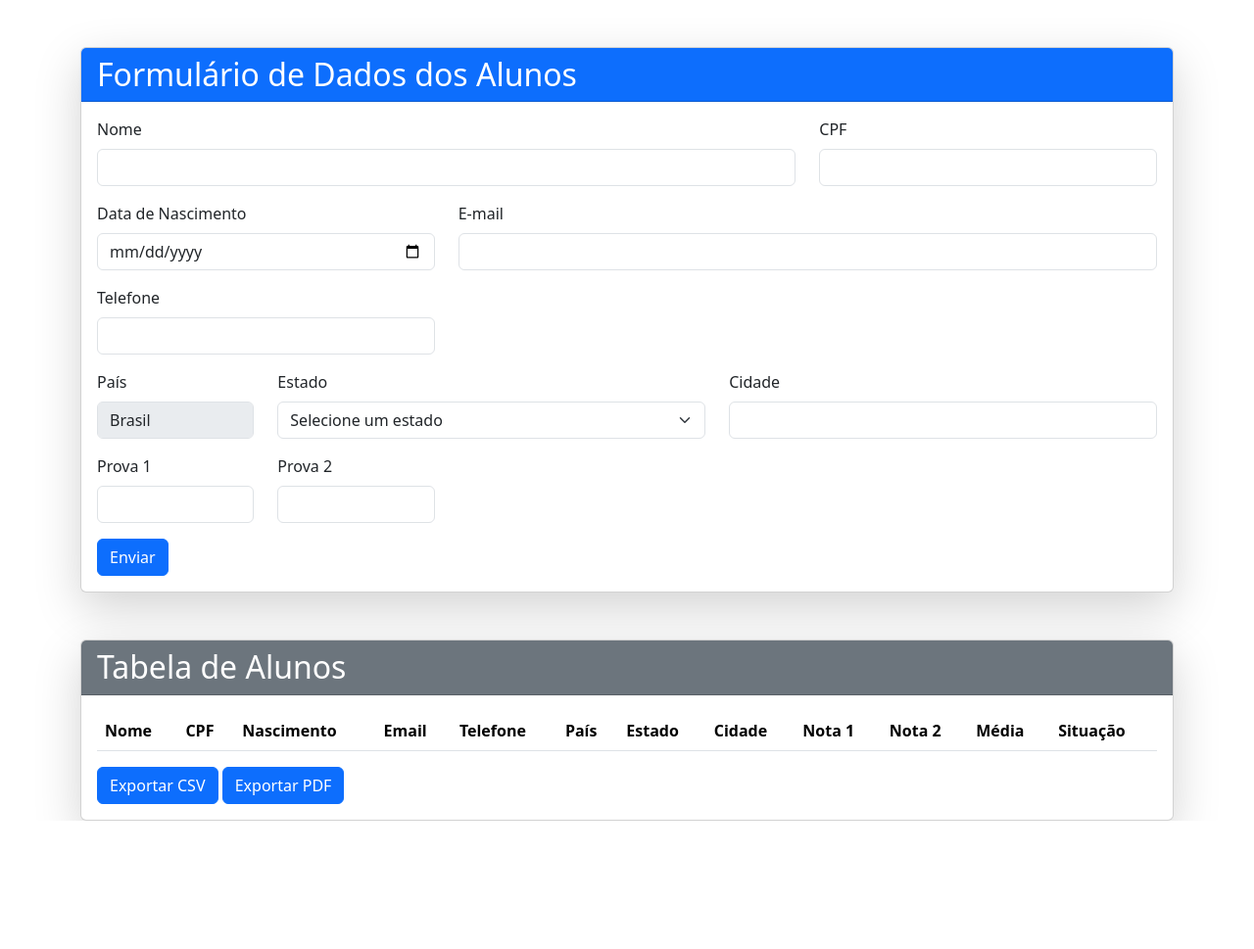
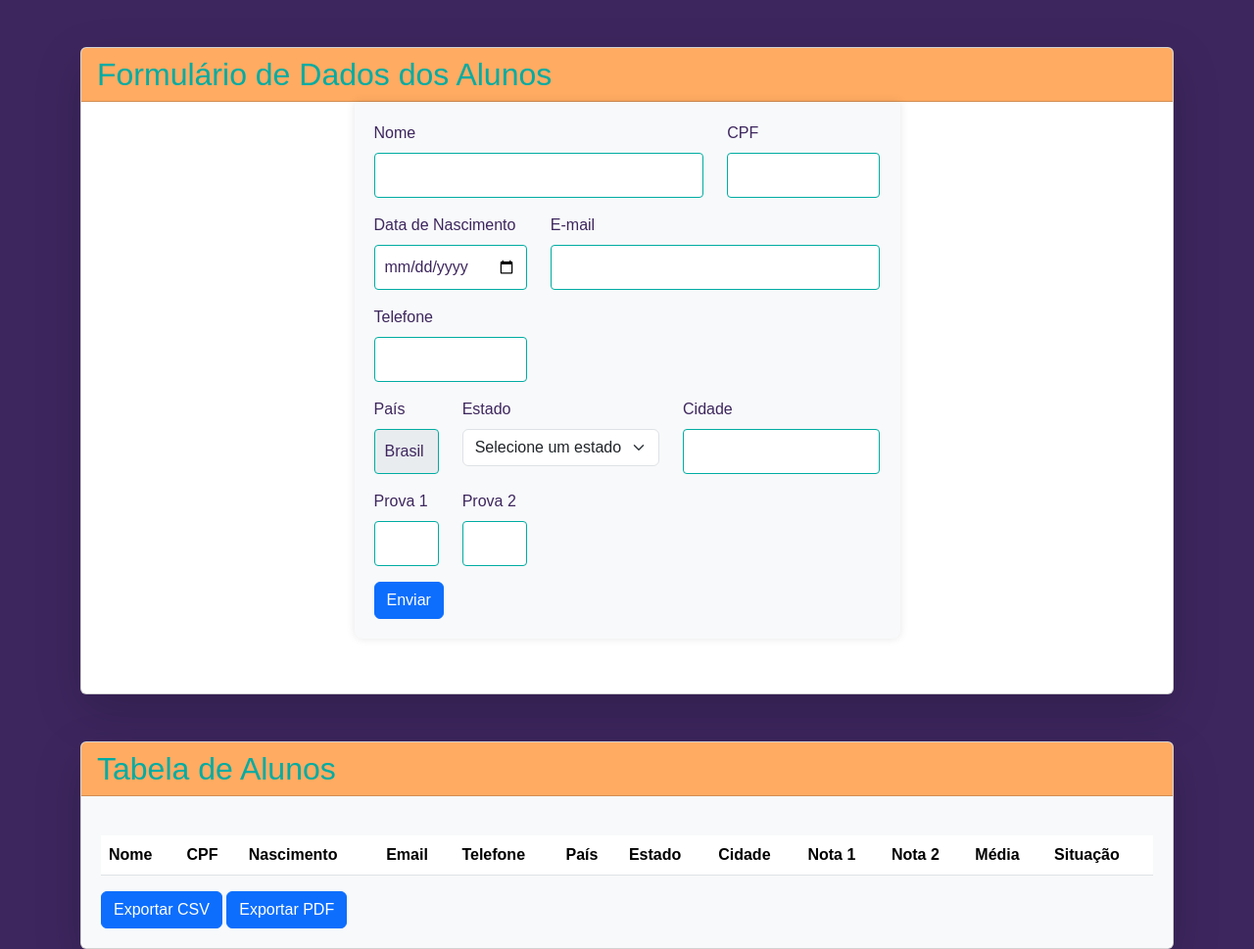
Before and after one commit to angelo2305/Projeto_Toti, a plain HTML site: page index.html in a window 1280 px wide. Shown: the whole page at 98% size. Before the commit the page ends 838 px from the top, so only its background shows below. Drawn offline with nearby package versions, Linux system fonts and the light colour scheme.

Commit message:
melhorando estilo do formulario

```diff
--- a/index.html
+++ b/index.html
@@ -9,15 +9,15 @@
   integrity="sha384-QWTKZyjpPEjISv5WaRU9OFeRpok6YctnYmDr5pNlyT2bRjXh0JMhjY6hW+ALEwIH"
   crossorigin="anonymous"
 />
-    <link href="styles.css" rel="stylesheet" />
+<link rel="stylesheet" href="style.css">
   </head>
   <body>
     <div class="container mt-5">
       <div class="card shadow-lg">
-        <div class="card-header bg-primary text-white">
+        <div class="card-header text-white" style="background-color: #FFAB62;">
           <h2 class="mb-0">Formulário de Dados dos Alunos</h2>
       </div>
-        <div class="card-body">
+        <div class="card-body form-container">
           <form id="studantForm">
             <div class="row mb-3">
               <div class="col-md-8">
@@ -127,7 +127,7 @@
       </div>
 
       <div class="card shadow-lg mt-5">
-        <div class="card-header bg-secondary text-white">
+        <div class="card-header text-white" style="background-color: #FFAB62;">
           <h2 class="mb-0">Tabela de Alunos</h2>
       </div>
         <div class="card-body">
--- a/style.css
+++ b/style.css
@@ -1,10 +1,102 @@
+/* Estilo Geral do Corpo */
 body {
-    background-color: #f8f9fa;
+  background-color: #3D265E; /* Fundo principal lilás */
+  color: #ffffff; /* Texto branco para contraste */
+  font-family: 'Arial', sans-serif;
+  margin: 0;
+  padding: 0;
 }
+
+/* Estilo do Contêiner do Formulário */
 .form-container {
+  background-color: #ffffff; /* Fundo branco para destacar o formulário */
   margin: 0% 25% 5% 25%;
   padding: 20px;
   border-radius: 8px;
   box-shadow: 0 0 10px rgba(0, 0, 0, 0.1);
-    background-color: #ffffff;
 }
+
+/* Botões */
+button {
+  background-color: #FFAB62; /* Fundo laranja para botões */
+  color: #3D265E; /* Texto lilás */
+  border: none;
+  padding: 10px 20px;
+  border-radius: 5px;
+  font-size: 16px;
+  cursor: pointer;
+  transition: background-color 0.3s ease;
+}
+
+button:hover {
+  background-color: #00ACA2; /* Muda para verde no hover */
+  color: #ffffff; /* Texto branco no hover */
+}
+
+/* Cabeçalhos */
+h2, h3 {
+  color: #00ACA2; /* Verde para cabeçalhos */
+}
+
+/* Links */
+a {
+  color: #FFAB62; /* Laranja para links */
+  text-decoration: none;
+}
+
+a:hover {
+  color: #ffffff; /* Branco no hover */
+}
+
+/* Tabelas */
+table {
+  width: 100%;
+  border-collapse: collapse;
+}
+
+th {
+  background-color: #3D265E; /* Fundo lilás para cabeçalhos da tabela */
+  color: #ffffff; /* Texto branco */
+  padding: 10px;
+}
+
+td {
+  background-color: #ffffff; /* Fundo branco para células da tabela */
+  color: #3D265E; /* Texto lilás */
+  padding: 10px;
+  border: 1px solid #3D265E; /* Borda lilás */
+}
+
+.table-responsive {
+  margin-top: 20px;
+}
+
+/* Ajuste das cores do formulário */
+.form-control {
+  border: 1px solid #00ACA2; /* Borda verde */
+  border-radius: 4px;
+  padding: 10px;
+  color: #3D265E; /* Texto lilás */
+}
+
+.form-control:focus {
+  border-color: #FFAB62; /* Borda laranja ao focar */
+  box-shadow: 0 0 5px rgba(255, 171, 98, 0.5); /* Sombra laranja */
+}
+
+label {
+  color: #3D265E; /* Cor do texto do rótulo */
+}
+
+/* Card */
+.card-header {
+  background-color: #00ACA2; /* Cabeçalho verde */
+  color: #ffffff; /* Texto branco */
+  font-weight: bold;
+}
+
+.card-body {
+  background-color: #f8f9fa; /* Fundo cinza claro */
+  border-radius: 0 0 8px 8px;
+  padding: 20px;
+}
```
Also changed, not shown: .txt (deleted), script.js (line endings or trailing spaces). Lines whose indentation alone changed are shown as unchanged.
